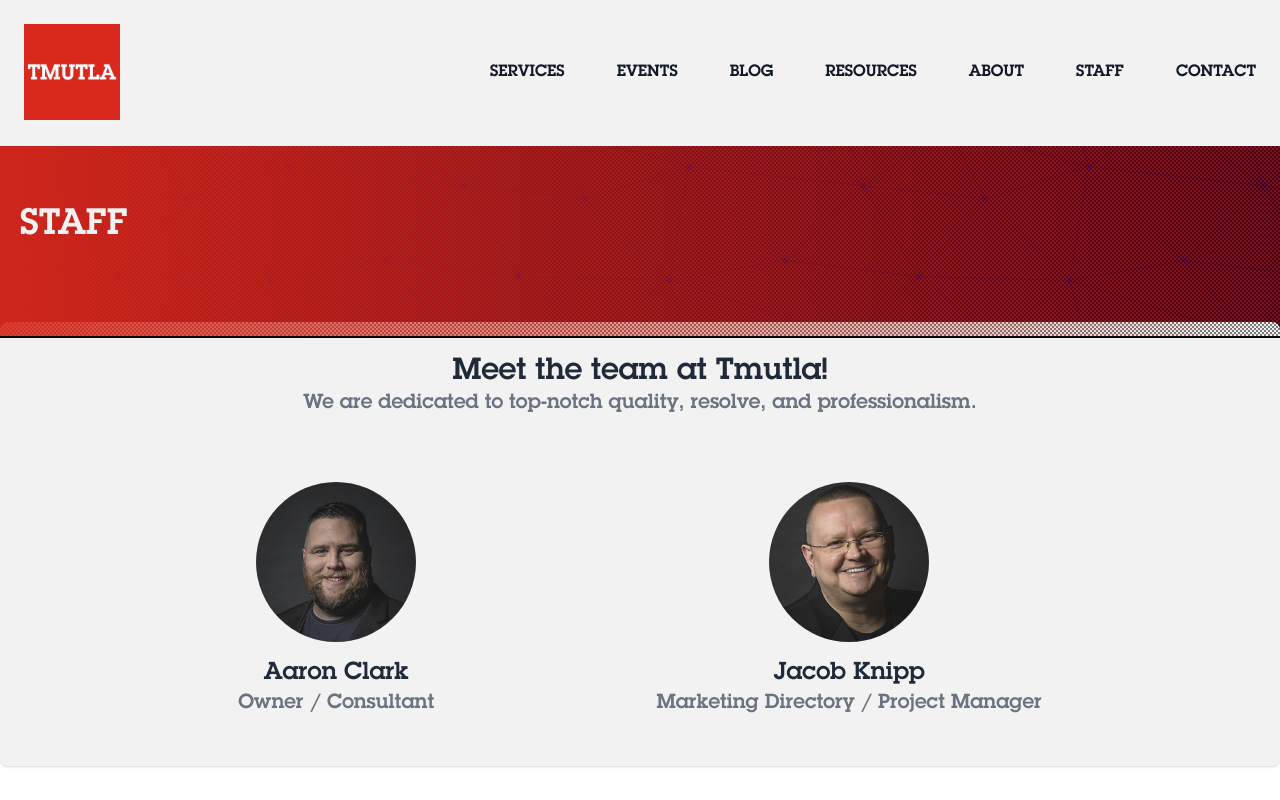
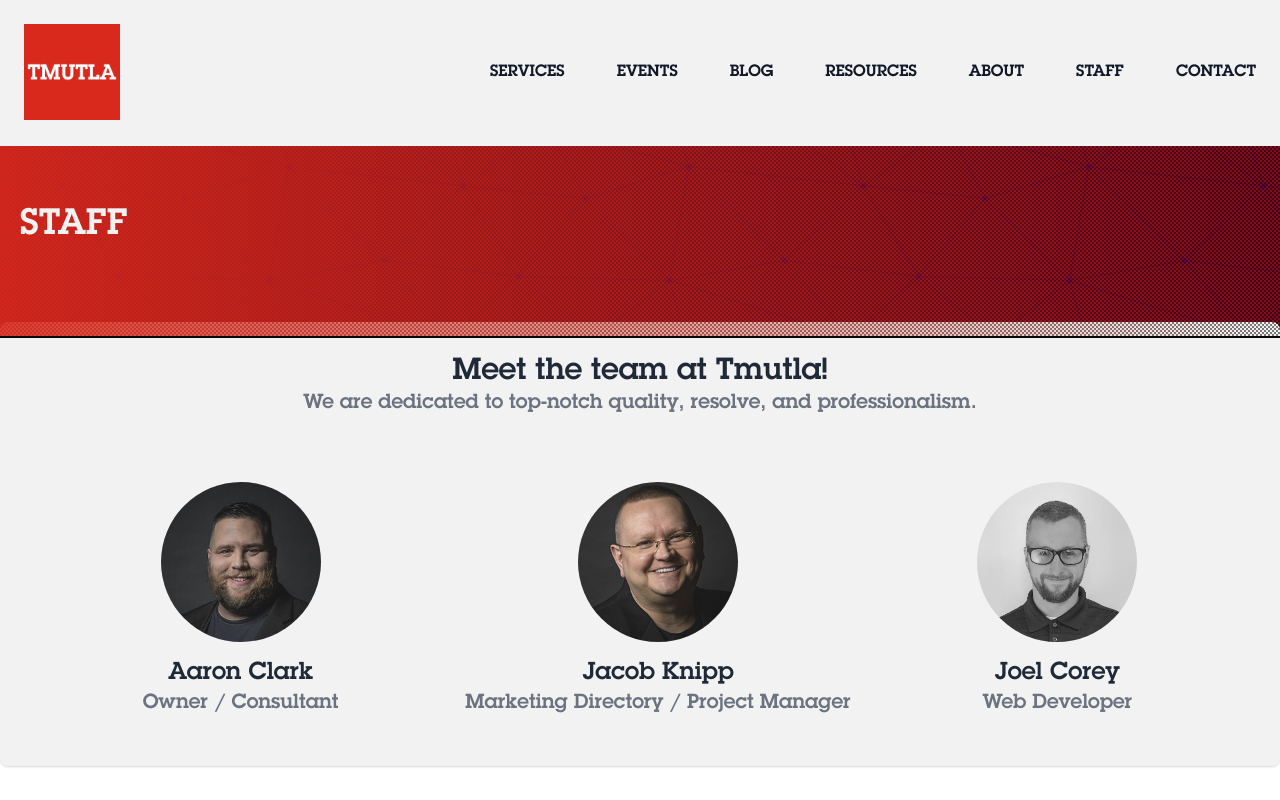
Before and after one commit to Tmutla/tmutla.github.io, a Next.js app: page /staff in a window 1280 px wide. Shown: the top 800 px of the page. Built offline with nearby package versions, Linux system fonts and the light colour scheme.

Commit message:
update staff, map over array

```diff
--- a/pages/staff.js
+++ b/pages/staff.js
@@ -5,6 +5,37 @@
 import Header from '/component/Header/Header'
 import HeroTitle from '/component/HeroTitle/HeroTitle'
 import Footer from '/component/Footer/Footer'
+
+const staffLinks = [
+  {
+		headshot: '/img/staff/akclark.jpg',
+    name: 'Aaron Clark',
+		title: 'Owner / Consultant',
+		blurb: `Some person, born on some date in Some city, with a passion for something.`,
+		linkedInHref: '',
+		twitterHref: '',
+		facebookHref: '',
+  },
+	{
+		headshot: '/img/staff/jknipp.jpg',
+    name: 'Jacob Knipp',
+		title: 'Marketing Directory / Project Manager',
+		blurb: `Some person, born on some date in Some city, with a passion for something.`,
+		linkedInHref: '',
+		twitterHref: '',
+		facebookHref: '',
+  },
+	{
+		headshot: '/img/staff/jcorey.jpg',
+    name: 'Joel Corey',
+		title: 'Web Developer',
+		blurb: `Some person, born on some date in Some city, with a passion for something.`,
+		linkedInHref: '',
+		githubHref: '',
+		twitterHref: '',
+		facebookHref: '',
+  },
+]
 
 export default function Staff() {
 	return (
@@ -33,95 +64,55 @@
 						We are dedicated to top-notch quality, resolve, and professionalism.
 					</p>
 						<div class="flex items-center flex-col md:flex-row justify-evenly">
+
+							{/* itterate staffLinks here ... */}
+
+							{staffLinks.map((item) => (
 								<div class="p-4">
 									<div class="text-center mb-4 opacity-90">
 										<a href="#" class="block relative">
-										<img alt="Staff profile picture" src="/img/staff/akclark.jpg" class="mx-auto object-cover rounded-full h-40 w-40 "/>
+											<img alt="Staff profile picture" src={item.headshot} class="mx-auto object-cover rounded-full h-40 w-40 "/>
 										</a>
 									</div>
 									<div class="text-center">
 										<p class="text-2xl text-gray-800 dark:text-white">
-										Aaron Clark
+											{item.name}
 										</p>
 										<p class="text-xl text-gray-500 dark:text-gray-200 font-light">
-										Owner / Consultant
+											{item.title}
 										</p>
 										{/* <p class="text-md text-gray-500 dark:text-gray-400 max-w-xs py-4 font-light">
-										Patrick Sébastien, born November 14, 1953 in Brive-la-Gaillarde, is an imitator.
+											{item.blurb}
 										</p> */}
 									</div>
 									{/* <div class="pt-8 flex border-t border-gray-200 w-44 mx-auto text-gray-500 items-center justify-between">
-									<a href="#">
+										<a href={item.linkedInHref}>
+											<svg width="30" height="30" fill="currentColor" class="text-xl hover:text-gray-800 dark:hover:text-white transition-colors duration-200" viewBox="0 0 1792 1792" xmlns="http://www.w3.org/2000/svg">
+												<path d="M477 625v991h-330v-991h330zm21-306q1 73-50.5 122t-135.5 49h-2q-82 0-132-49t-50-122q0-74 51.5-122.5t134.5-48.5 133 48.5 51 122.5zm1166 729v568h-329v-530q0-105-40.5-164.5t-126.5-59.5q-63 0-105.5 34.5t-63.5 85.5q-11 30-11 81v553h-329q2-399 2-647t-1-296l-1-48h329v144h-2q20-32 41-56t56.5-52 87-43.5 114.5-15.5q171 0 275 113.5t104 332.5z">
+												</path>
+											</svg>
+										</a>
+										<a href={item.twitterHref}>
+											<svg width="30" height="30" fill="currentColor" class="text-xl hover:text-gray-800 dark:hover:text-white transition-colors duration-200" viewBox="0 0 1792 1792" xmlns="http://www.w3.org/2000/svg">
+												<path d="M1684 408q-67 98-162 167 1 14 1 42 0 130-38 259.5t-115.5 248.5-184.5 210.5-258 146-323 54.5q-271 0-496-145 35 4 78 4 225 0 401-138-105-2-188-64.5t-114-159.5q33 5 61 5 43 0 85-11-112-23-185.5-111.5t-73.5-205.5v-4q68 38 146 41-66-44-105-115t-39-154q0-88 44-163 121 149 294.5 238.5t371.5 99.5q-8-38-8-74 0-134 94.5-228.5t228.5-94.5q140 0 236 102 109-21 205-78-37 115-142 178 93-10 186-50z">
+												</path>
+											</svg>
+										</a>
+										<a href={item.githubHref}>
+											<svg xmlns="http://www.w3.org/2000/svg" width="30" height="30" fill="currentColor" class="text-xl hover:text-gray-800 dark:hover:text-white transition-colors duration-200" viewBox="0 0 1792 1792">
+												<path d="M896 128q209 0 385.5 103t279.5 279.5 103 385.5q0 251-146.5 451.5t-378.5 277.5q-27 5-40-7t-13-30q0-3 .5-76.5t.5-134.5q0-97-52-142 57-6 102.5-18t94-39 81-66.5 53-105 20.5-150.5q0-119-79-206 37-91-8-204-28-9-81 11t-92 44l-38 24q-93-26-192-26t-192 26q-16-11-42.5-27t-83.5-38.5-85-13.5q-45 113-8 204-79 87-79 206 0 85 20.5 150t52.5 105 80.5 67 94 39 102.5 18q-39 36-49 103-21 10-45 15t-57 5-65.5-21.5-55.5-62.5q-19-32-48.5-52t-49.5-24l-20-3q-21 0-29 4.5t-5 11.5 9 14 13 12l7 5q22 10 43.5 38t31.5 51l10 23q13 38 44 61.5t67 30 69.5 7 55.5-3.5l23-4q0 38 .5 88.5t.5 54.5q0 18-13 30t-40 7q-232-77-378.5-277.5t-146.5-451.5q0-209 103-385.5t279.5-279.5 385.5-103zm-477 1103q3-7-7-12-10-3-13 2-3 7 7 12 9 6 13-2zm31 34q7-5-2-16-10-9-16-3-7 5 2 16 10 10 16 3zm30 45q9-7 0-19-8-13-17-6-9 5 0 18t17 7zm42 42q8-8-4-19-12-12-20-3-9 8 4 19 12 12 20 3zm57 25q3-11-13-16-15-4-19 7t13 15q15 6 19-6zm63 5q0-13-17-11-16 0-16 11 0 13 17 11 16 0 16-11zm58-10q-2-11-18-9-16 3-14 15t18 8 14-14z">
+												</path>
+											</svg>
+										</a>
+										<a href={item.facebookHref}>
 											<svg width="30" height="30" fill="currentColor" class="text-xl hover:text-gray-800 dark:hover:text-white transition-colors duration-200" viewBox="0 0 1792 1792" xmlns="http://www.w3.org/2000/svg">
 												<path d="M1343 12v264h-157q-86 0-116 36t-30 108v189h293l-39 296h-254v759h-306v-759h-255v-296h255v-218q0-186 104-288.5t277-102.5q147 0 228 12z">
 												</path>
 											</svg>
 										</a>
-									<a href="#">
-										<svg width="30" height="30" fill="currentColor" class="text-xl hover:text-gray-800 dark:hover:text-white transition-colors duration-200" viewBox="0 0 1792 1792" xmlns="http://www.w3.org/2000/svg">
-											<path d="M1684 408q-67 98-162 167 1 14 1 42 0 130-38 259.5t-115.5 248.5-184.5 210.5-258 146-323 54.5q-271 0-496-145 35 4 78 4 225 0 401-138-105-2-188-64.5t-114-159.5q33 5 61 5 43 0 85-11-112-23-185.5-111.5t-73.5-205.5v-4q68 38 146 41-66-44-105-115t-39-154q0-88 44-163 121 149 294.5 238.5t371.5 99.5q-8-38-8-74 0-134 94.5-228.5t228.5-94.5q140 0 236 102 109-21 205-78-37 115-142 178 93-10 186-50z">
-											</path>
-										</svg>
-									</a>
-									<a href="#">
-										<svg xmlns="http://www.w3.org/2000/svg" width="30" height="30" fill="currentColor" class="text-xl hover:text-gray-800 dark:hover:text-white transition-colors duration-200" viewBox="0 0 1792 1792">
-											<path d="M896 128q209 0 385.5 103t279.5 279.5 103 385.5q0 251-146.5 451.5t-378.5 277.5q-27 5-40-7t-13-30q0-3 .5-76.5t.5-134.5q0-97-52-142 57-6 102.5-18t94-39 81-66.5 53-105 20.5-150.5q0-119-79-206 37-91-8-204-28-9-81 11t-92 44l-38 24q-93-26-192-26t-192 26q-16-11-42.5-27t-83.5-38.5-85-13.5q-45 113-8 204-79 87-79 206 0 85 20.5 150t52.5 105 80.5 67 94 39 102.5 18q-39 36-49 103-21 10-45 15t-57 5-65.5-21.5-55.5-62.5q-19-32-48.5-52t-49.5-24l-20-3q-21 0-29 4.5t-5 11.5 9 14 13 12l7 5q22 10 43.5 38t31.5 51l10 23q13 38 44 61.5t67 30 69.5 7 55.5-3.5l23-4q0 38 .5 88.5t.5 54.5q0 18-13 30t-40 7q-232-77-378.5-277.5t-146.5-451.5q0-209 103-385.5t279.5-279.5 385.5-103zm-477 1103q3-7-7-12-10-3-13 2-3 7 7 12 9 6 13-2zm31 34q7-5-2-16-10-9-16-3-7 5 2 16 10 10 16 3zm30 45q9-7 0-19-8-13-17-6-9 5 0 18t17 7zm42 42q8-8-4-19-12-12-20-3-9 8 4 19 12 12 20 3zm57 25q3-11-13-16-15-4-19 7t13 15q15 6 19-6zm63 5q0-13-17-11-16 0-16 11 0 13 17 11 16 0 16-11zm58-10q-2-11-18-9-16 3-14 15t18 8 14-14z">
-											</path>
-										</svg>
-									</a>
-									<a href="#">
-										<svg width="30" height="30" fill="currentColor" class="text-xl hover:text-gray-800 dark:hover:text-white transition-colors duration-200" viewBox="0 0 1792 1792" xmlns="http://www.w3.org/2000/svg">
-											<path d="M477 625v991h-330v-991h330zm21-306q1 73-50.5 122t-135.5 49h-2q-82 0-132-49t-50-122q0-74 51.5-122.5t134.5-48.5 133 48.5 51 122.5zm1166 729v568h-329v-530q0-105-40.5-164.5t-126.5-59.5q-63 0-105.5 34.5t-63.5 85.5q-11 30-11 81v553h-329q2-399 2-647t-1-296l-1-48h329v144h-2q20-32 41-56t56.5-52 87-43.5 114.5-15.5q171 0 275 113.5t104 332.5z">
-											</path>
-										</svg>
-									</a>
 									</div> */}
 								</div>
-
-							<div class="p-4">
-								<div class="text-center mb-4 opacity-90">
-									<a href="#" class="block relative">
-										<img alt="profil" src="/img/staff/jknipp.jpg" class="mx-auto object-cover rounded-full h-40 w-40 "/>
-									</a>
-								</div>
-								<div class="text-center">
-									<p class="text-2xl text-gray-800 dark:text-white">
-										Jacob Knipp
-									</p>
-									<p class="text-xl text-gray-500 dark:text-gray-200 font-light">
-										Marketing Directory / Project Manager
-									</p>
-									{/* <p class="text-md text-gray-500 dark:text-gray-400 max-w-xs py-4 font-light">
-										Jean Castux is an imitator, humorist, actor, born November 14, 1953 in Pontivy.
-									</p> */}
-								</div>
-								{/* <div class="pt-8 flex border-t border-gray-200 w-44 mx-auto text-gray-500 items-center justify-between">
-									<a href="#">
-										<svg width="30" height="30" fill="currentColor" class="text-xl hover:text-gray-800 dark:hover:text-white transition-colors duration-200" viewBox="0 0 1792 1792" xmlns="http://www.w3.org/2000/svg">
-											<path d="M1343 12v264h-157q-86 0-116 36t-30 108v189h293l-39 296h-254v759h-306v-759h-255v-296h255v-218q0-186 104-288.5t277-102.5q147 0 228 12z">
-											</path>
-										</svg>
-									</a>
-									<a href="#">
-										<svg width="30" height="30" fill="currentColor" class="text-xl hover:text-gray-800 dark:hover:text-white transition-colors duration-200" viewBox="0 0 1792 1792" xmlns="http://www.w3.org/2000/svg">
-											<path d="M1684 408q-67 98-162 167 1 14 1 42 0 130-38 259.5t-115.5 248.5-184.5 210.5-258 146-323 54.5q-271 0-496-145 35 4 78 4 225 0 401-138-105-2-188-64.5t-114-159.5q33 5 61 5 43 0 85-11-112-23-185.5-111.5t-73.5-205.5v-4q68 38 146 41-66-44-105-115t-39-154q0-88 44-163 121 149 294.5 238.5t371.5 99.5q-8-38-8-74 0-134 94.5-228.5t228.5-94.5q140 0 236 102 109-21 205-78-37 115-142 178 93-10 186-50z">
-											</path>
-										</svg>
-									</a>
-									<a href="#">
-										<svg xmlns="http://www.w3.org/2000/svg" width="30" height="30" fill="currentColor" class="text-xl hover:text-gray-800 dark:hover:text-white transition-colors duration-200" viewBox="0 0 1792 1792">
-											<path d="M896 128q209 0 385.5 103t279.5 279.5 103 385.5q0 251-146.5 451.5t-378.5 277.5q-27 5-40-7t-13-30q0-3 .5-76.5t.5-134.5q0-97-52-142 57-6 102.5-18t94-39 81-66.5 53-105 20.5-150.5q0-119-79-206 37-91-8-204-28-9-81 11t-92 44l-38 24q-93-26-192-26t-192 26q-16-11-42.5-27t-83.5-38.5-85-13.5q-45 113-8 204-79 87-79 206 0 85 20.5 150t52.5 105 80.5 67 94 39 102.5 18q-39 36-49 103-21 10-45 15t-57 5-65.5-21.5-55.5-62.5q-19-32-48.5-52t-49.5-24l-20-3q-21 0-29 4.5t-5 11.5 9 14 13 12l7 5q22 10 43.5 38t31.5 51l10 23q13 38 44 61.5t67 30 69.5 7 55.5-3.5l23-4q0 38 .5 88.5t.5 54.5q0 18-13 30t-40 7q-232-77-378.5-277.5t-146.5-451.5q0-209 103-385.5t279.5-279.5 385.5-103zm-477 1103q3-7-7-12-10-3-13 2-3 7 7 12 9 6 13-2zm31 34q7-5-2-16-10-9-16-3-7 5 2 16 10 10 16 3zm30 45q9-7 0-19-8-13-17-6-9 5 0 18t17 7zm42 42q8-8-4-19-12-12-20-3-9 8 4 19 12 12 20 3zm57 25q3-11-13-16-15-4-19 7t13 15q15 6 19-6zm63 5q0-13-17-11-16 0-16 11 0 13 17 11 16 0 16-11zm58-10q-2-11-18-9-16 3-14 15t18 8 14-14z">
-											</path>
-										</svg>
-									</a>
-									<a href="#">
-										<svg width="30" height="30" fill="currentColor" class="text-xl hover:text-gray-800 dark:hover:text-white transition-colors duration-200" viewBox="0 0 1792 1792" xmlns="http://www.w3.org/2000/svg">
-											<path d="M477 625v991h-330v-991h330zm21-306q1 73-50.5 122t-135.5 49h-2q-82 0-132-49t-50-122q0-74 51.5-122.5t134.5-48.5 133 48.5 51 122.5zm1166 729v568h-329v-530q0-105-40.5-164.5t-126.5-59.5q-63 0-105.5 34.5t-63.5 85.5q-11 30-11 81v553h-329q2-399 2-647t-1-296l-1-48h329v144h-2q20-32 41-56t56.5-52 87-43.5 114.5-15.5q171 0 275 113.5t104 332.5z">
-											</path>
-										</svg>
-									</a>
-								</div> */}
-							</div>
+							))}
 
 						</div>
 				</section>
```
Also changed, not shown: public/img/staff/jcorey.jpg (added). Lines whose indentation alone changed are shown as unchanged.
